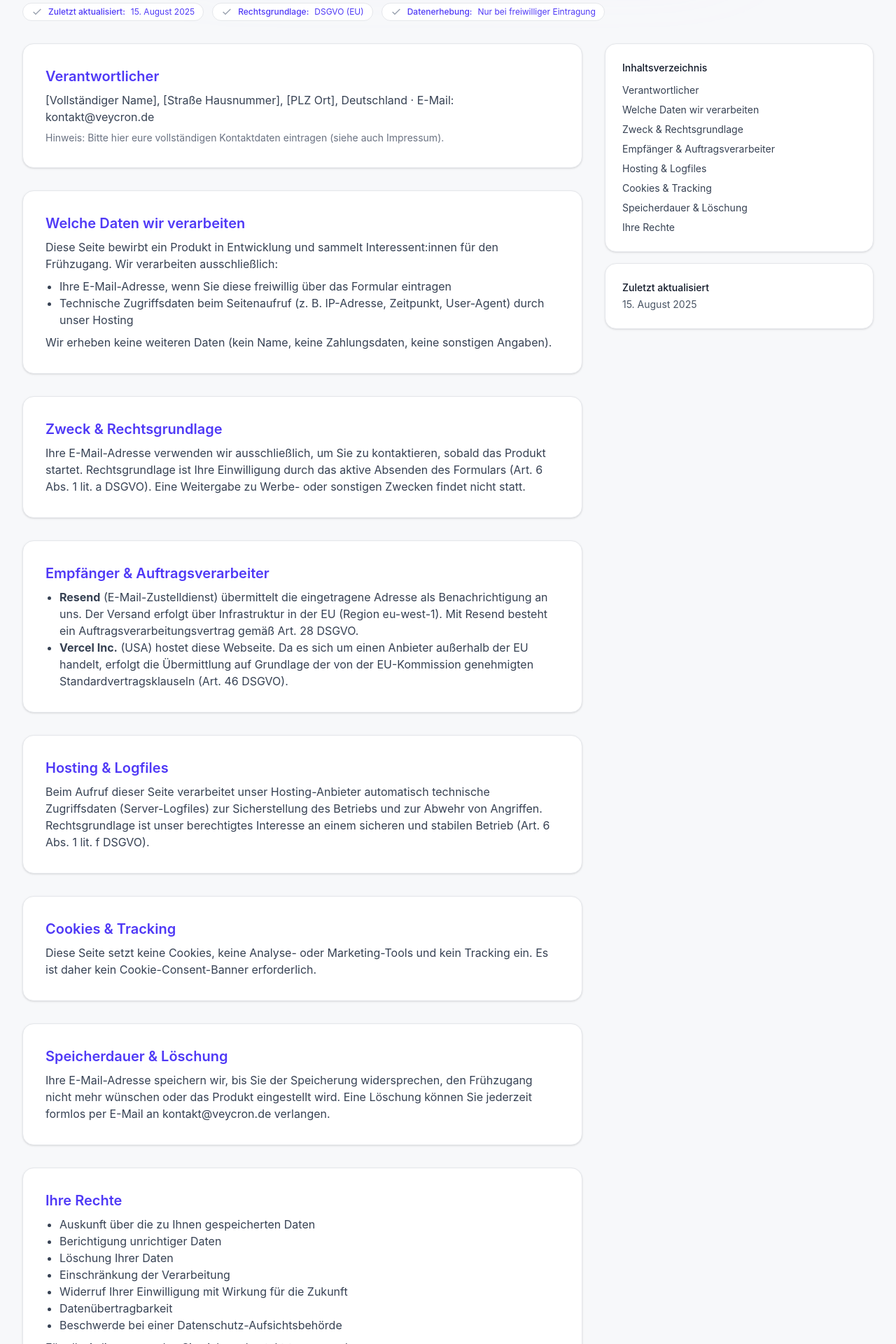
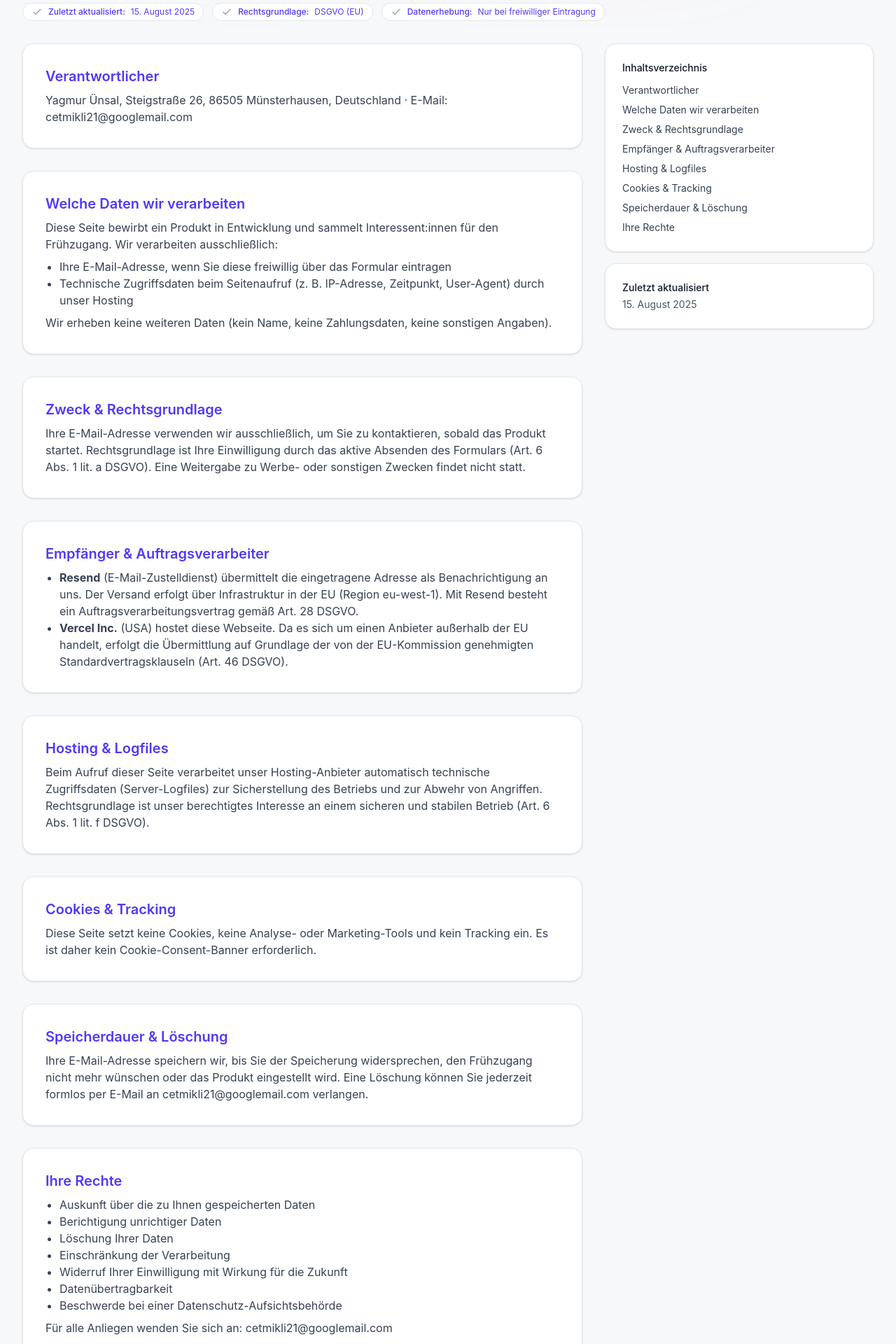
Before and after one commit to onurcanuensal/onurcanuensal.github.io, a Next.js app: page /datenschutz in a window 1280 px wide. Shown: the part 220-2140 px from the top of the page at 70% size. Built offline with nearby package versions, Linux system fonts and the light colour scheme; no server answers.

Commit message:
adjust datenschutz impresum

```diff
--- a/app/datenschutz/page.tsx
+++ b/app/datenschutz/page.tsx
@@ -55,11 +55,8 @@ export default function DatenschutzPage() {
           <section id="verantwortlicher" className="rounded-2xl border border-gray-200 bg-white p-8 shadow-sm">
             <h2 className="text-xl font-semibold text-indigo-600">Verantwortlicher</h2>
             <p className="mt-2 text-gray-700">
-              [Vollständiger Name], [Straße Hausnummer], [PLZ Ort], Deutschland ·
-              E-Mail: kontakt@veycron.de
-            </p>
-            <p className="mt-2 text-sm text-gray-500">
-              Hinweis: Bitte hier eure vollständigen Kontaktdaten eintragen (siehe auch Impressum).
+              Yagmur Ünsal, Steigstraße 26, 86505 Münsterhausen, Deutschland ·
+              E-Mail: cetmikli21@googlemail.com
             </p>
           </section>
 
@@ -127,7 +124,7 @@ export default function DatenschutzPage() {
             <p className="mt-2 text-gray-700">
               Ihre E-Mail-Adresse speichern wir, bis Sie der Speicherung widersprechen, den
               Frühzugang nicht mehr wünschen oder das Produkt eingestellt wird. Eine Löschung können
-              Sie jederzeit formlos per E-Mail an kontakt@veycron.de verlangen.
+              Sie jederzeit formlos per E-Mail an cetmikli21@googlemail.com verlangen.
             </p>
           </section>
 
@@ -143,7 +140,7 @@ export default function DatenschutzPage() {
               <li>Beschwerde bei einer Datenschutz-Aufsichtsbehörde</li>
             </ul>
             <p className="mt-2 text-gray-700">
-              Für alle Anliegen wenden Sie sich an: kontakt@veycron.de
+              Für alle Anliegen wenden Sie sich an: cetmikli21@googlemail.com
             </p>
           </section>
 
--- a/app/impressum/page.tsx
+++ b/app/impressum/page.tsx
@@ -53,7 +53,7 @@ export default function ImpressumPage() {
               "Deutschland",
             ]],
             ["Kontakt", [
-              "E-Mail: cetmikli21@gmailcom",
+              "E-Mail: cetmikli21@googlemail.com",
             ]],
             ["Vertretungsberechtigt", ["Yagmur Ünsal"]],
             ["Umsatzsteuer-ID", ["DE000000000 (falls vorhanden)"]],
```
